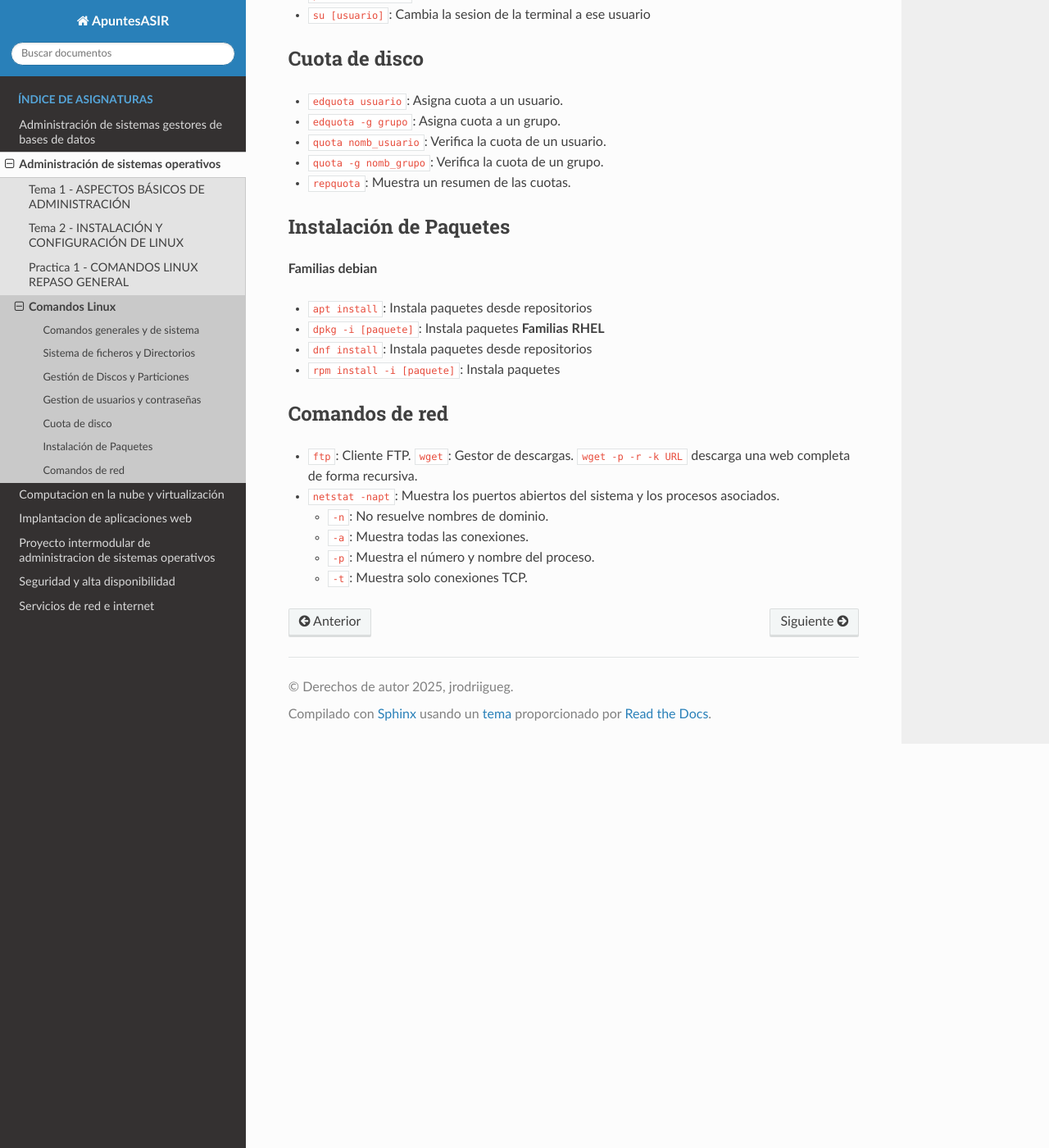
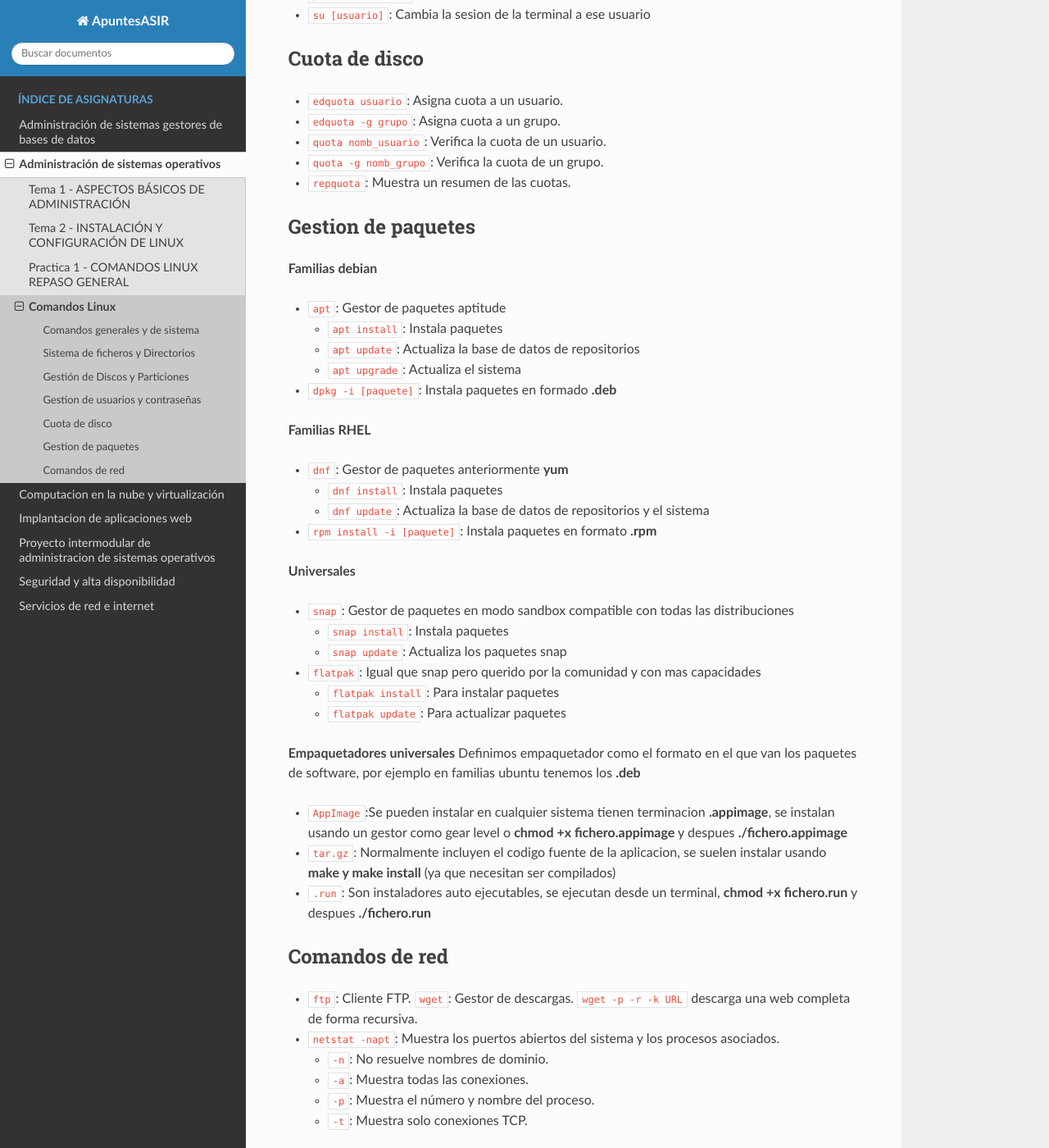
Before and after one commit to jrodriiguezg/ApuntesASIR, a Sphinx documentation site: the page built from docs/administracion-de-sistemas-operativos/chuletario-linux.md, in a window 1280 px wide and 1400 px high, scrolled down 1647 px. Shown: the whole window at 82% size. Built offline with Sphinx 7.4.7 and the Read the Docs theme 3.1.0, drawn with Linux system fonts in a browser that asks for light colours; pages that are not in the unit, such as notebooks, are missing from menus.

Commit message:
modified:   docs/administracion-de-sistemas-operativos/chuletario-linux.md

````diff
--- a/docs/administracion-de-sistemas-operativos/chuletario-linux.md
+++ b/docs/administracion-de-sistemas-operativos/chuletario-linux.md
@@ -67,13 +67,34 @@
 - ```quota -g nomb_grupo```: Verifica la cuota de un grupo.
 - ```repquota```: Muestra un resumen de las cuotas.
 
-## Instalación de Paquetes
+## Gestion de paquetes
 **Familias debian**
-- ```apt install```: Instala paquetes desde repositorios
-- ```dpkg -i [paquete]```: Instala paquetes
+- ```apt```: Gestor de paquetes aptitude
+    - ```apt install```: Instala paquetes
+    - ```apt update```: Actualiza la base de datos de repositorios
+    - ```apt upgrade```: Actualiza el sistema
+- ```dpkg -i [paquete]```: Instala paquetes en formado **.deb**
+
 **Familias RHEL**
-- ```dnf install```: Instala paquetes desde repositorios
-- ```rpm install -i [paquete]```: Instala paquetes
+- ```dnf```: Gestor de paquetes anteriormente **yum**
+    - ```dnf install```: Instala paquetes
+    - ```dnf update```: Actualiza la base de datos de repositorios y el sistema
+- ```rpm install -i [paquete]```: Instala paquetes en formato **.rpm**
+
+**Universales**
+- ```snap```: Gestor de paquetes en modo sandbox compatible con todas las distribuciones
+    - ```snap install```: Instala paquetes
+    - ```snap update```: Actualiza los paquetes snap
+- ```flatpak```: Igual que snap pero querido por la comunidad y con mas capacidades
+    - ```flatpak install```: Para instalar paquetes
+    - ```flatpak update```: Para actualizar paquetes
+
+**Empaquetadores universales**
+Definimos empaquetador como el formato en el que van los paquetes de software, por ejemplo en familias ubuntu tenemos los **.deb**
+
+- ```AppImage```:Se pueden instalar en cualquier sistema tienen terminacion **.appimage**, se instalan usando un gestor como gear level o **chmod +x fichero.appimage** y despues **./fichero.appimage**
+- ```tar.gz```: Normalmente incluyen el codigo fuente de la aplicacion, se suelen instalar usando **make y make install** (ya que necesitan ser compilados)
+- ```.run```: Son instaladores auto ejecutables, se ejecutan desde un terminal, **chmod +x fichero.run** y despues **./fichero.run**
 
 ## Comandos de red
 
````
